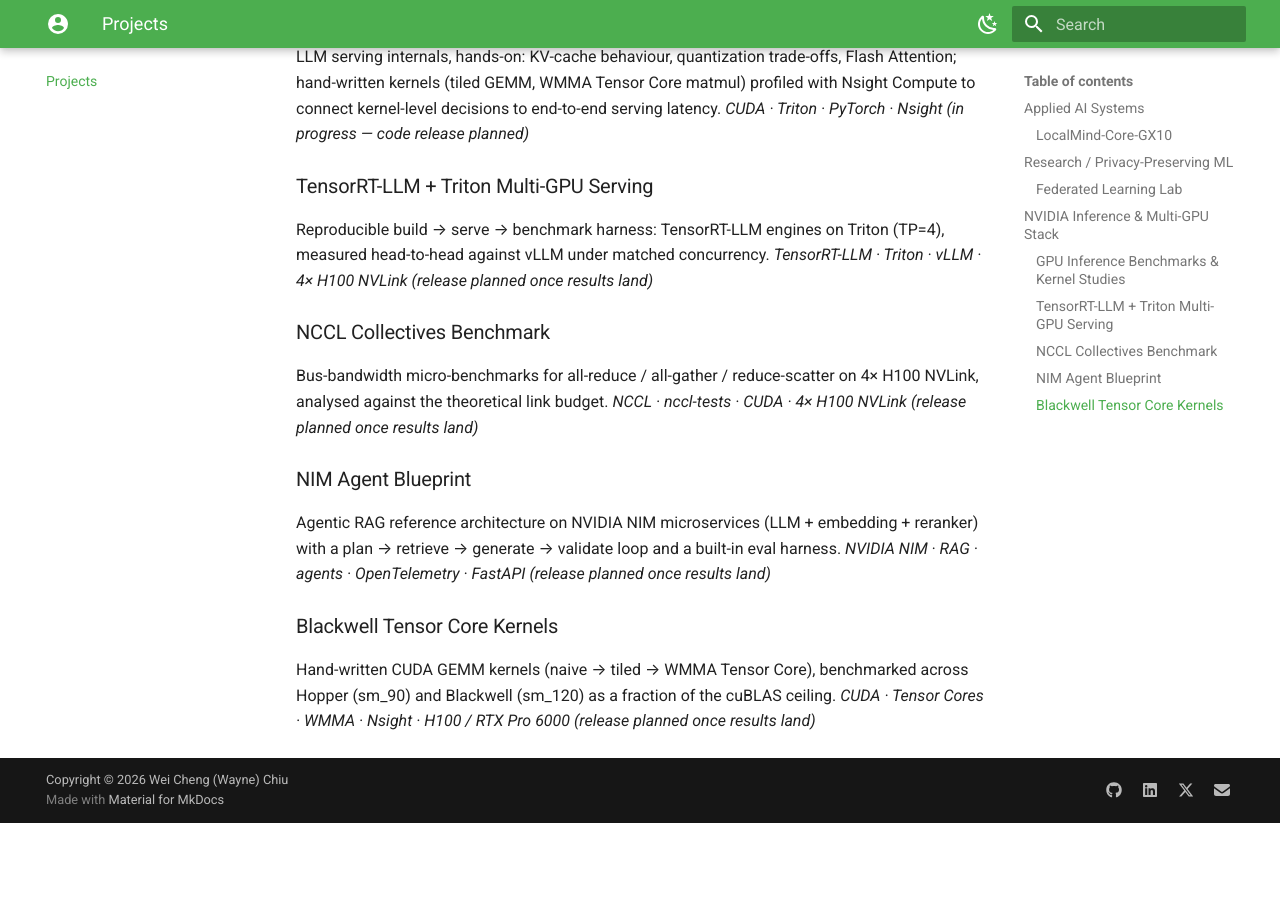
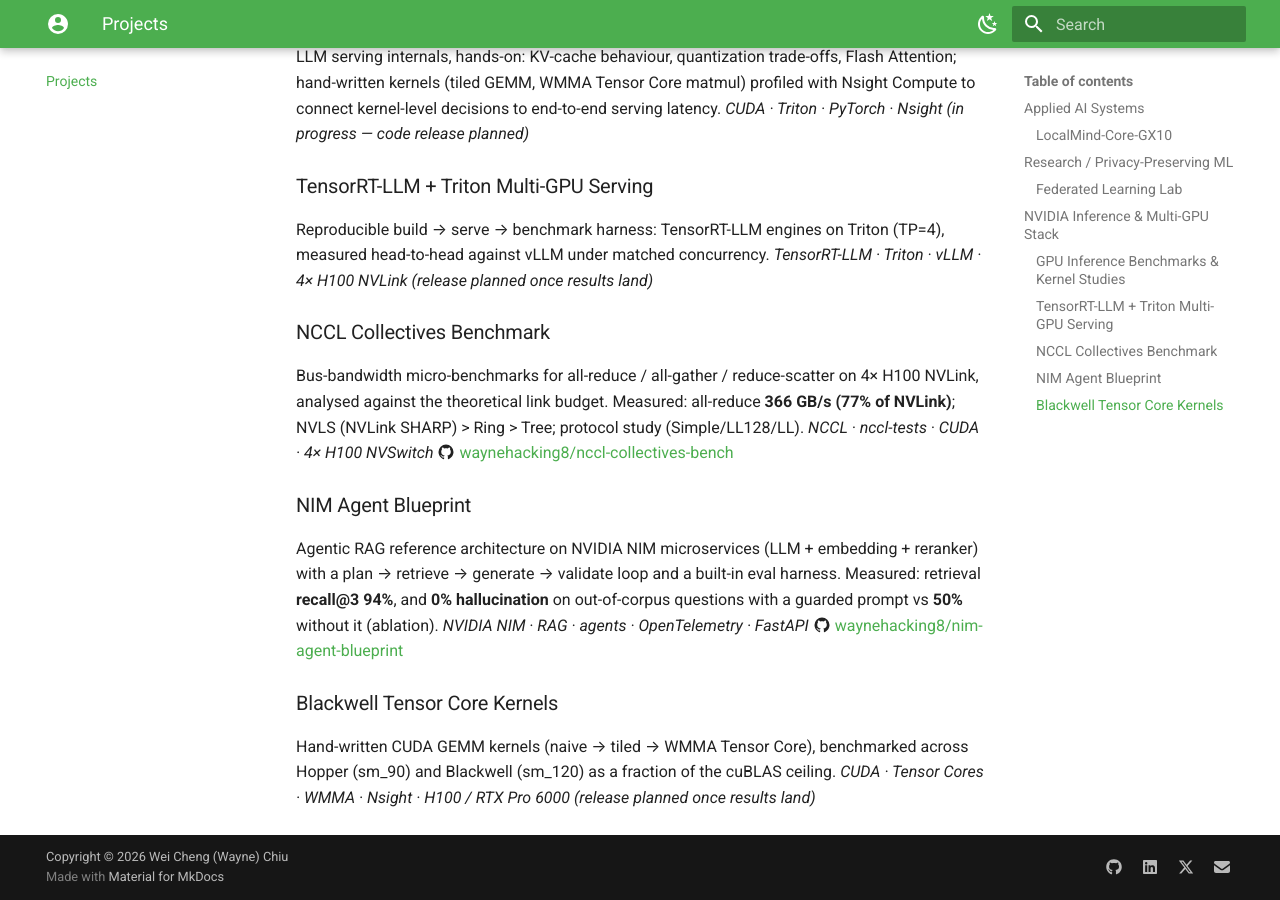
Before and after one commit to waynehacking8/waynehacking8.github.io, an MkDocs documentation site: the page built from docs/projects.md, in a window 1280 px wide and 900 px high, scrolled down 911 px. Built offline with MkDocs 1.6.1 and Material for MkDocs 9.7.7, drawn with Linux system fonts in a browser that asks for light colours; before the commit the page ends 1734 px from its top, so only the background shows below that.

Commit message:
docs: link now-public NVIDIA repos with measured headline results

```diff
--- a/docs/projects.md
+++ b/docs/projects.md
@@ -40,13 +40,18 @@ measured head-to-head against vLLM under matched concurrency.
 
 ### NCCL Collectives Benchmark
 Bus-bandwidth micro-benchmarks for all-reduce / all-gather / reduce-scatter on 4× H100
-NVLink, analysed against the theoretical link budget.
-*NCCL · nccl-tests · CUDA · 4× H100 NVLink* *(release planned once results land)*
+NVLink, analysed against the theoretical link budget. Measured: all-reduce **366 GB/s
+(77% of NVLink)**; NVLS (NVLink SHARP) > Ring > Tree; protocol study (Simple/LL128/LL).
+*NCCL · nccl-tests · CUDA · 4× H100 NVSwitch*
+:material-github: [waynehacking8/nccl-collectives-bench](https://github.com/waynehacking8/nccl-collectives-bench)
 
 ### NIM Agent Blueprint
 Agentic RAG reference architecture on NVIDIA NIM microservices (LLM + embedding +
 reranker) with a plan → retrieve → generate → validate loop and a built-in eval harness.
-*NVIDIA NIM · RAG · agents · OpenTelemetry · FastAPI* *(release planned once results land)*
+Measured: retrieval **recall@3 94%**, and **0% hallucination** on out-of-corpus questions
+with a guarded prompt vs **50%** without it (ablation).
+*NVIDIA NIM · RAG · agents · OpenTelemetry · FastAPI*
+:material-github: [waynehacking8/nim-agent-blueprint](https://github.com/waynehacking8/nim-agent-blueprint)
 
 ### Blackwell Tensor Core Kernels
 Hand-written CUDA GEMM kernels (naive → tiled → WMMA Tensor Core), benchmarked across
```
